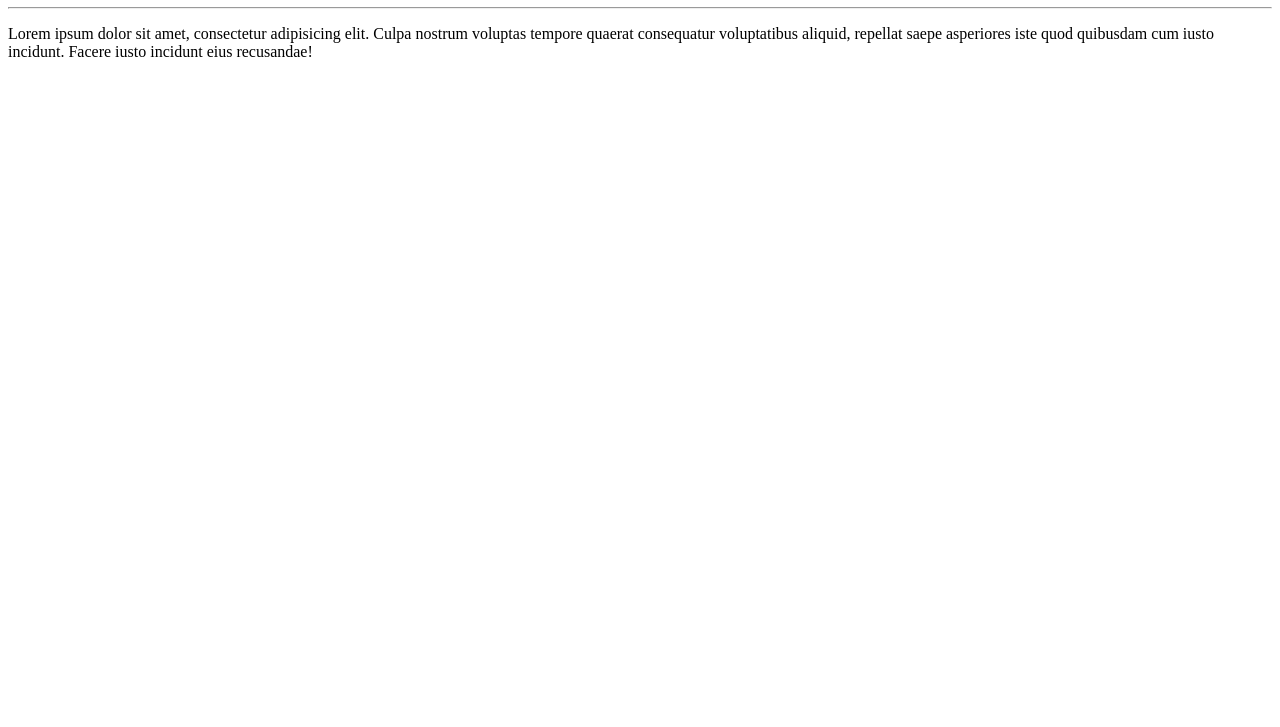
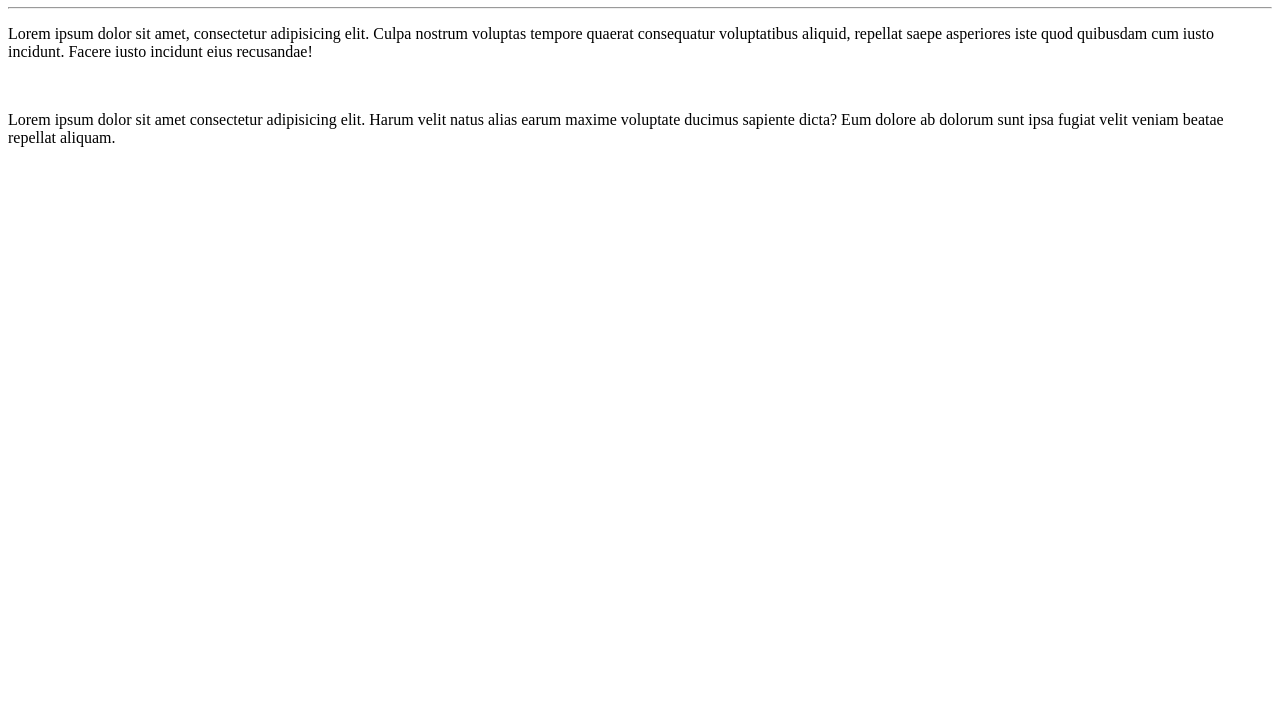
Before and after one commit to DevopsAlessandrodepaula/Ola-Mundo, a plain HTML site: page site-exemplo/index.html in a window 1280 px wide. Shown: the part 73-800 px from the top of the page. Drawn offline with Linux system fonts and the light colour scheme.

Commit message:
adicionei um paragrafo

```diff
--- a/site-exemplo/index.html
+++ b/site-exemplo/index.html
@@ -8,7 +8,8 @@
 <body>
     <h1>Olá,Mundo!</h1>
     <hr>
-    <p>Lorem ipsum dolor sit amet, consectetur adipisicing elit. Culpa nostrum voluptas tempore quaerat consequatur voluptatibus aliquid, repellat saepe asperiores iste quod quibusdam cum iusto incidunt. Facere iusto incidunt eius recusandae!</p>
+    <p>Lorem ipsum dolor sit amet, consectetur adipisicing elit. Culpa nostrum voluptas tempore quaerat consequatur voluptatibus aliquid, repellat saepe asperiores iste quod quibusdam cum iusto incidunt. Facere iusto incidunt eius recusandae!</p><br>
+    <p>Lorem ipsum dolor sit amet consectetur adipisicing elit. Harum velit natus alias earum maxime voluptate ducimus sapiente dicta? Eum dolore ab dolorum sunt ipsa fugiat velit veniam beatae repellat aliquam.</p>
 
 </body>
 </html>
```
